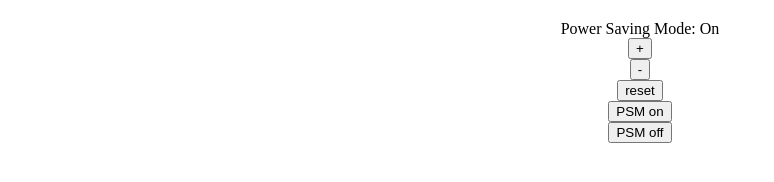
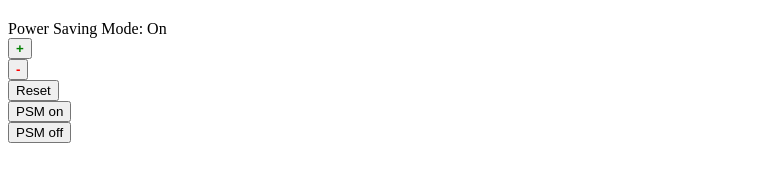
Before and after one commit to mitchell-917/Thermostat_JS, a plain HTML site: page index.html in a window 1280 px wide. Shown: the whole page, without its empty margins (0-774 px from the left). Drawn offline with nearby package versions, Linux system fonts and the light colour scheme.

Commit message:
Added JQuery and added some features on the buttons

```diff
--- a/index.html
+++ b/index.html
@@ -5,20 +5,41 @@
   <title>Thermostat</title>
 </head>
 <script src="src/thermostat.js"></script>
+
+<script src="node_modules/jquery/dist/jquery.js"> </script>
+<script>
+$(document).ready(function()
+{
+  $('#power-saving-status').hide(500).show(1000);
+
+  $('#temperature-up').css({
+    color: 'green',
+    fontWeight: 'bold',
+    display: 'inline'
+  });
+
+    $('#temperature-down').css({
+    color: 'red',
+    fontWeight: 'bold',
+    display: 'inline'
+  });
+
+});
+
+
+</script>
 <body>
-  <center>
   <section>
     <h1 id="temperature"></h1>
     <p>
       Power Saving Mode: <span id="power-saving-status">On</span> </br>
       <button id="temperature-up">+</button> </br>
       <button id="temperature-down">-</button> </br>
-      <button id="temperature-reset">reset</button> </br>
+      <button id="temperature-reset">Reset</button> </br>
       <button id="powersaving-on">PSM on</button> </br>
       <button id="powersaving-off">PSM off</button> </br>
     </p>
   </section>
-  </center>
 </body>
 
 </html>
```
Also changed, not shown: package-lock.json (added).
